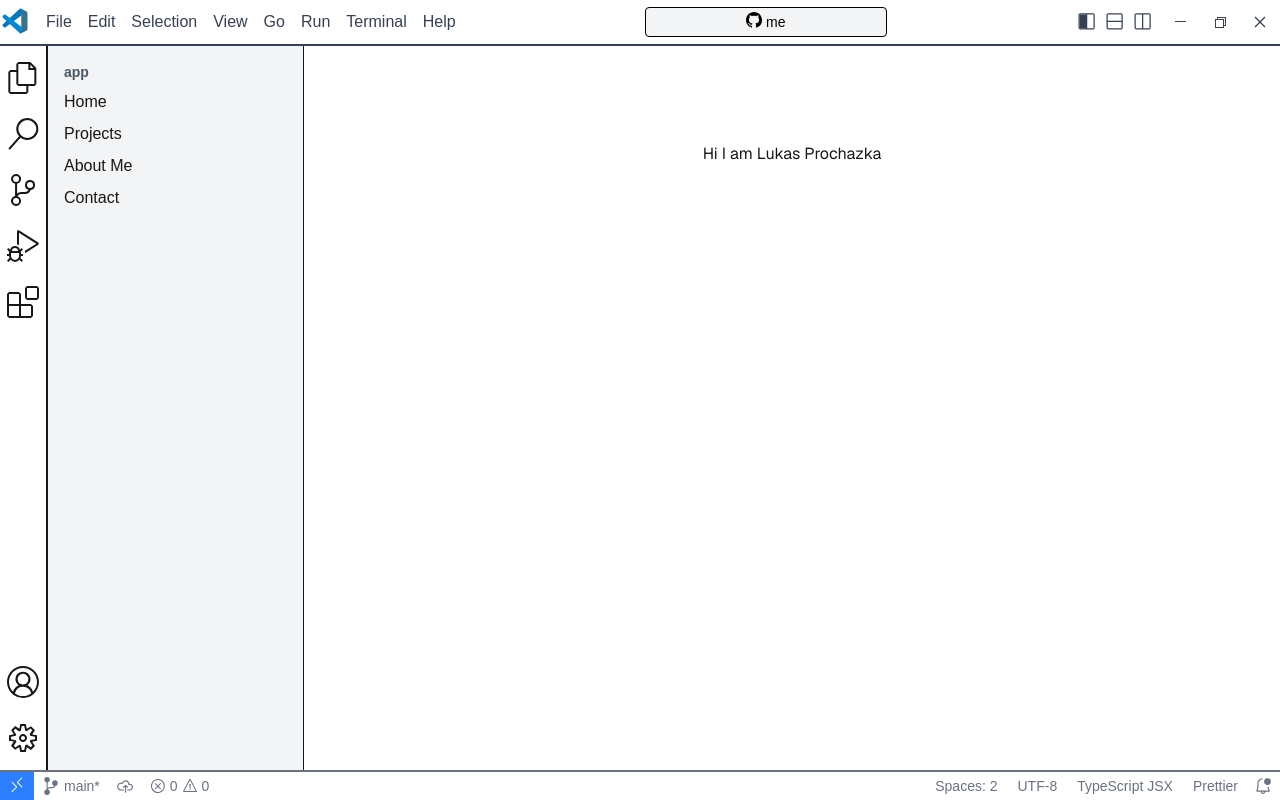
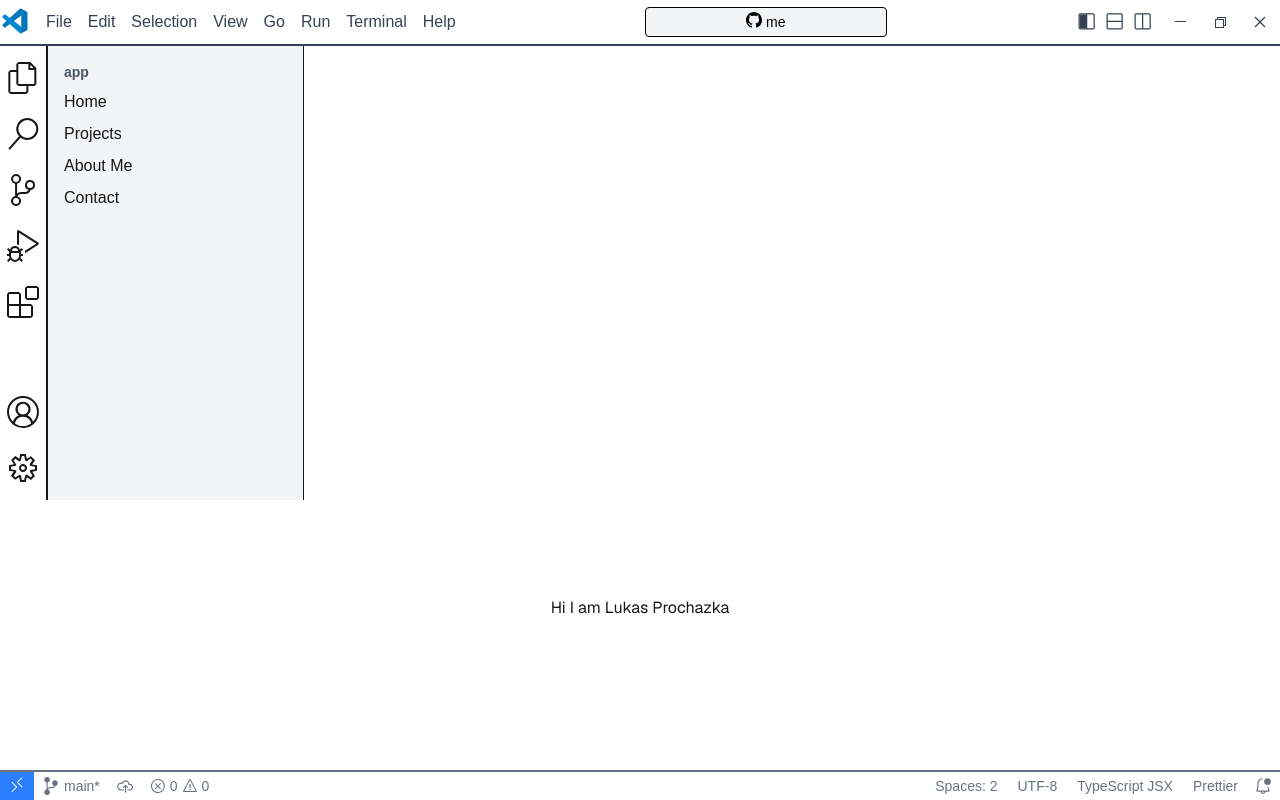
Before and after one commit to ProchaLu/me, a Next.js app: page / in a window 1280 px wide. Built offline with nearby package versions, Linux system fonts and the light colour scheme.

Commit message:
Fix components

```diff
--- /dev/null
+++ b/app/Navigation.tsx
@@ -0,0 +1,22 @@
+'use client';
+
+import { useState } from 'react';
+import Explorer from './components/Explorer';
+import Navbar from './components/Navbar';
+import Sidebar from './components/Sidebar';
+
+export default function Navigation() {
+  const [isExplorerOpen, setIsExplorerOpen] = useState(true);
+  return (
+    <>
+      <Navbar
+        isExplorerOpen={isExplorerOpen}
+        setIsExplorerOpen={setIsExplorerOpen}
+      />
+      <div className="flex flex-1">
+        <Sidebar />
+        <Explorer isExplorerOpen={isExplorerOpen} />
+      </div>
+    </>
+  );
+}
--- a/app/Explorer.tsx
+++ b/app/components/Explorer.tsx
@@ -1,7 +1,11 @@
+'use client';
 import Link from 'next/link';
-import React from 'react';
 
-export default function Explorer() {
+export default function Explorer(props: { isExplorerOpen: boolean }) {
+  if (!props.isExplorerOpen) {
+    return null;
+  }
+
   return (
     <aside className="w-64 bg-gray-100 border-r border-dark_border p-4 flex flex-col">
       <h2 className="text-sm font-semibold text-gray-600 mb-2">app</h2>
--- a/app/components/Navbar.tsx
+++ b/app/components/Navbar.tsx
@@ -1,7 +1,10 @@
 'use client';
 import Link from 'next/link';
 
-export default function Navbar() {
+export default function Navbar(props: {
+  isExplorerOpen: boolean;
+  setIsExplorerOpen: (isOpen: boolean) => void;
+}) {
   return (
     <nav className="flex items-center justify-between border-b-2 border-dark_border text-gray-700">
       <div className="flex">
@@ -9,7 +12,7 @@ export default function Navbar() {
           xmlns="http://www.w3.org/2000/svg"
           width="30"
           height="30"
-          fill="#3a718b"
+          fill="#0277bd"
           viewBox="0 0 48 48"
         >
           <path d="M44 11.11v25.78c0 1.27-.79 2.4-1.98 2.82l-8.82 4.14L34 33V15l-.8-10.85 8.82 4.14A2.98 2.98 0 0144 11.11z" />
@@ -78,7 +81,11 @@ export default function Navbar() {
 
       <div className="flex items-center">
         <div className="flex py-2 mx-1">
-          <button className="hover:bg-gray-300 p-1">
+          <button
+            onClick={() => props.setIsExplorerOpen(!props.isExplorerOpen)}
+            className="hover:bg-gray-300 p-1"
+          >
+            {props.isExplorerOpen ? (
               <svg
                 xmlns="http://www.w3.org/2000/svg"
                 width="20"
@@ -92,6 +99,20 @@ export default function Navbar() {
                 />
                 <path fill="currentColor" d="M3.75 2.5H10V16.25H3.75z" />
               </svg>
+            ) : (
+              <svg
+                xmlns="http://www.w3.org/2000/svg"
+                width="20"
+                height="20"
+                fill="none"
+                viewBox="0 0 20 20"
+              >
+                <path
+                  fill="currentColor"
+                  d="M17.5 1.25H3.75L2.5 2.5v13.75l1.25 1.25H17.5l1.25-1.25V2.5L17.5 1.25zm-7.5 15H3.75V2.5H10v13.75zm7.5 0h-6.25V2.5h6.25v13.75z"
+                />
+              </svg>
+            )}
           </button>
           <button className="hover:bg-gray-300 p-1">
             <svg
--- a/app/layout.tsx
+++ b/app/layout.tsx
@@ -1,9 +1,7 @@
 import './globals.css';
 import { Geist, Geist_Mono } from 'next/font/google';
-import Navbar from './components/Navbar';
-import Sidebar from './components/Sidebar';
-import Explorer from './Explorer';
 import Footer from './Footer';
+import Navigation from './Navigation';
 
 const geistSans = Geist({
   variable: '--font-geist-sans',
@@ -32,12 +30,8 @@ export default function RootLayout({
       <body
         className={`${geistSans.variable} ${geistMono.variable} antialiased flex flex-col min-h-screen max-h-screen`}
       >
-        <Navbar />
-        <div className="flex flex-1">
-          <Sidebar />
-          <Explorer />
-          <main className="flex-1 bg-white p-4 overflow-auto">{children}</main>
-        </div>
+        <Navigation />
+        <main className="flex-1 bg-white p-4 overflow-auto">{children}</main>
         <Footer />
       </body>
     </html>
```
Lines whose indentation alone changed are shown as unchanged.
